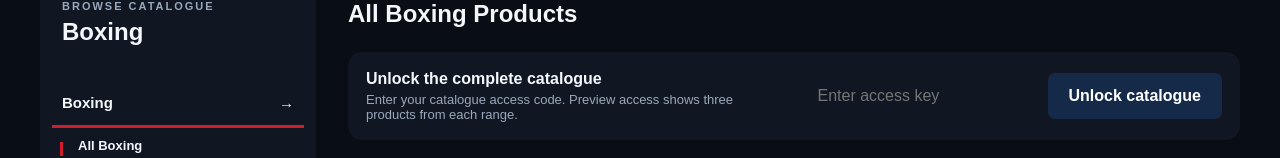
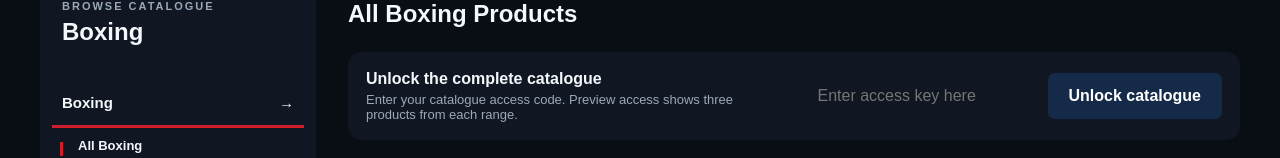
Before and after one commit to mhussnainbilal1-ux/mad-x, a Next.js app: page /products in a window 1280 px wide. Shown: the part 644-802 px from the top of the page. Built offline with nearby package versions, Linux system fonts and the light colour scheme; no server answers.

Commit message:
catalog lock placeholder

```diff
--- a/components/CatalogueAccessControls.jsx
+++ b/components/CatalogueAccessControls.jsx
@@ -194,7 +194,7 @@ function UnlockForm({
           type="text"
           value={guid}
           onChange={(event) => setGuid(event.target.value)}
-          placeholder="Enter access key"
+          placeholder="Enter access key here"
           minLength={10}
           maxLength={14}
           autoComplete="off"
```
